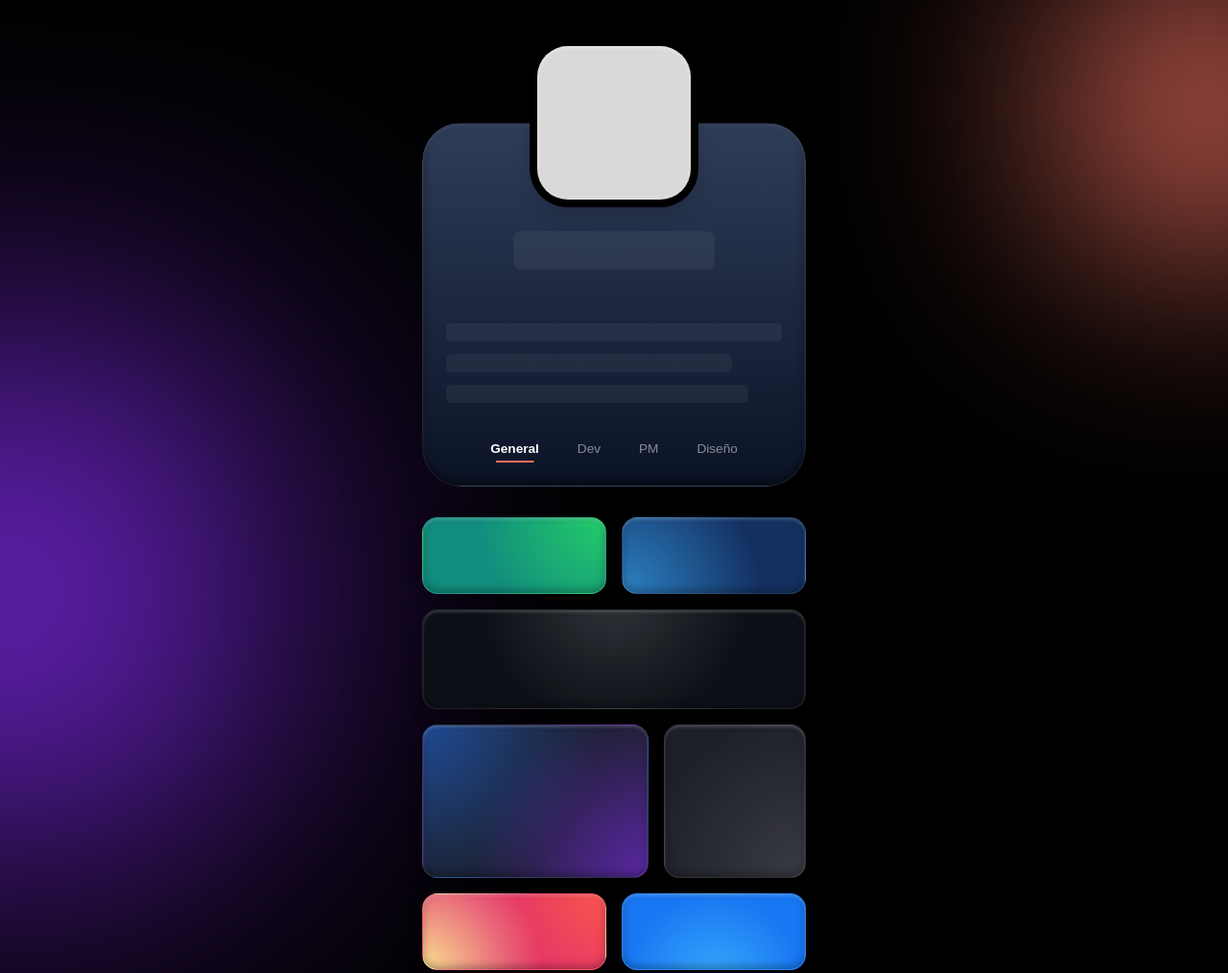
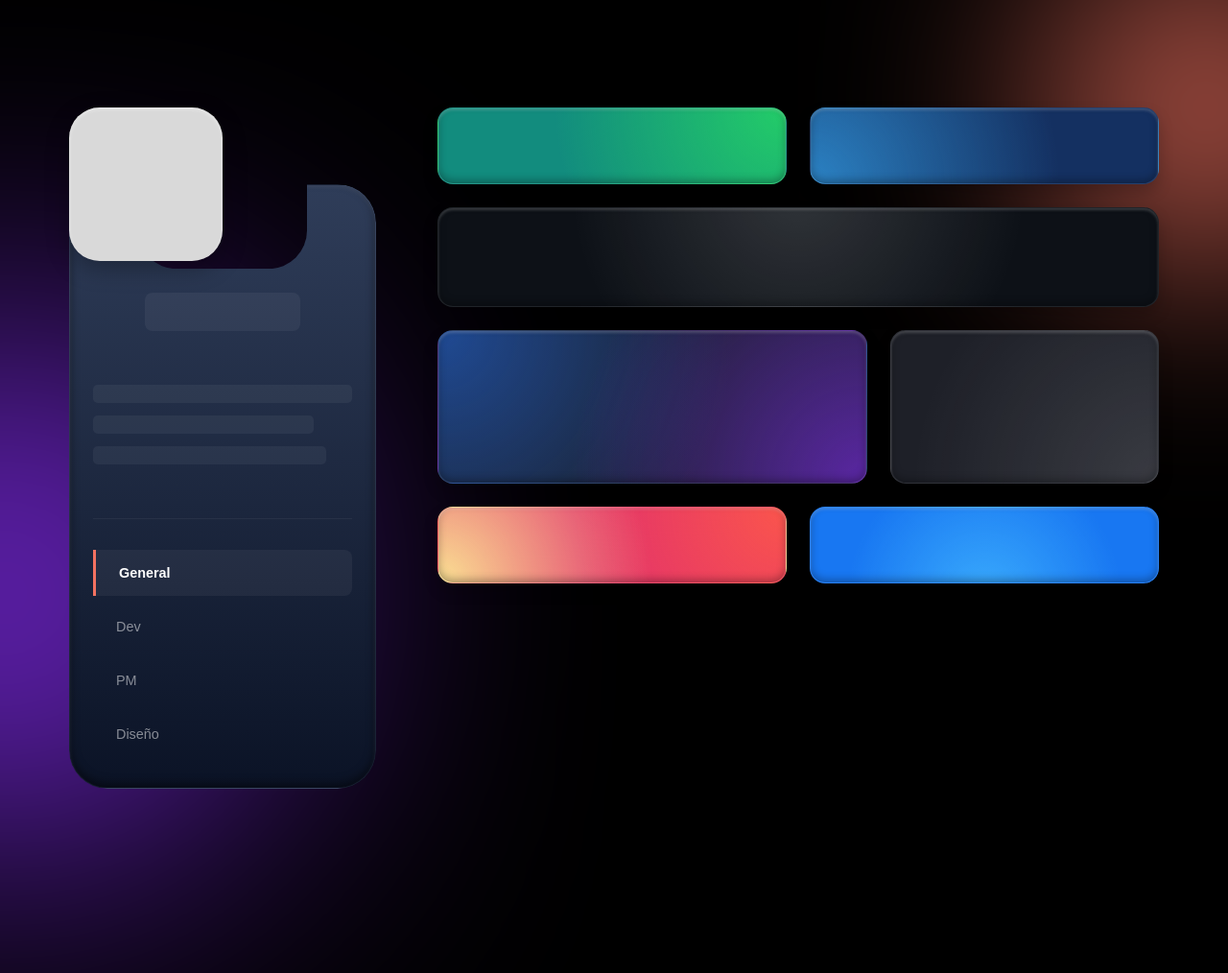
Before and after one commit to santi-trujillo/personal-portfolio, a plain HTML site: page index.html in a window 1280 px wide. Shown: the top 1014 px of the page at 96% size. After the commit the page ends 934 px from the top, so only its background shows below. Drawn offline with Linux system fonts and the light colour scheme.

Commit message:
feat: implement desktop dashboard layout with sticky sidebar and vertical navigation menu via media queries

```diff
--- a/css/layout.css
+++ b/css/layout.css
@@ -356,3 +356,75 @@
   box-shadow: inset 0 2px 4px rgba(255, 255, 255, 0.1), 0 20px 40px rgba(0, 0, 0, 0.5);
   z-index: 2; /* Asegura que la sombra pase por encima de las otras tarjetas */
 }
+
+/* =========================================
+   FASE 1.22: MEDIA QUERIES (DESKTOP & TABLET PRO)
+   Modelo Dashboard: Sidebar Fijo + Main Canvas
+   ========================================= */
+@media (min-width: 1024px) {
+  /* 1. Expandir el cascarón principal */
+  .nx-portfolio-wrapper {
+    max-width: 1200px;
+    padding: 4rem 2rem;
+  }
+
+  /* 2. Convertir layout de columna a fila (Sidebar Izq + Vistas Der) */
+  .nx-mobile-frame {
+    flex-direction: row;
+    align-items: flex-start;
+    gap: 4rem;
+  }
+
+  /* 3. Sidebar Izquierdo (Fijo/Sticky) */
+  .nx-sidebar-wrapper {
+    width: 320px;
+    flex-shrink: 0;
+    position: sticky;
+    top: 4rem; /* Se queda anclado al hacer scroll */
+    z-index: 10;
+  }
+
+  /* 4. Area de Vistas Derecha */
+  .nx-views-container {
+    flex: 1; /* Toma todo el ancho sobrante */
+    min-width: 0;
+  }
+
+  /* 5. Ajuste de la Tarjeta Base */
+  .nx-base-card {
+    margin-bottom: 0;
+    height: auto;
+    padding-bottom: 2rem;
+  }
+
+  /* 6. Mutación del Menú: De Horizontal a Vertical estilo SaaS */
+  .nx-nav-menu {
+    flex-direction: column;
+    align-items: stretch;
+    gap: 0.5rem;
+    margin-top: 2rem;
+    padding-top: 2rem;
+    border-top: 1px solid rgba(255, 255, 255, 0.05);
+  }
+
+  .nx-nav-item {
+    padding: 1rem 1.5rem;
+    text-align: left;
+    border-radius: 0.5rem;
+    font-size: 0.9rem;
+  }
+
+  /* Mutación del indicador activo */
+  .nx-nav-item.nx-active::after { display: none; }
+  .nx-nav-item.nx-active {
+    background: rgba(255, 255, 255, 0.05);
+    border-left: 3px solid var(--orb-orange);
+    border-radius: 0 0.5rem 0.5rem 0;
+  }
+
+  /* 7. Respiración de las Cuadrículas */
+  .nx-bento-grid { gap: 1.5rem; }
+  .nx-bento-row-asym, .nx-bento-row-social { gap: 1.5rem; }
+  .nx-dev-stack { gap: 3rem; }
+  .nx-design-masonry { gap: 1.5rem; }
+}
--- a/index.html
+++ b/index.html
@@ -16,6 +16,8 @@
 
     <!-- Contenedor Móvil Fluido -->
     <section class="nx-mobile-frame">
+
+      <aside class="nx-sidebar-wrapper">
         <!-- Avatar -->
         <div class="nx-avatar-box"></div>
 
@@ -39,6 +41,7 @@
             <button class="nx-nav-item" data-target="view-design">Diseño</button>
           </nav>
         </article>
+      </aside>
 
       <!-- CONTENEDOR MAESTRO DE VISTAS -->
       <div class="nx-views-container">
```
Lines whose indentation alone changed are shown as unchanged.
